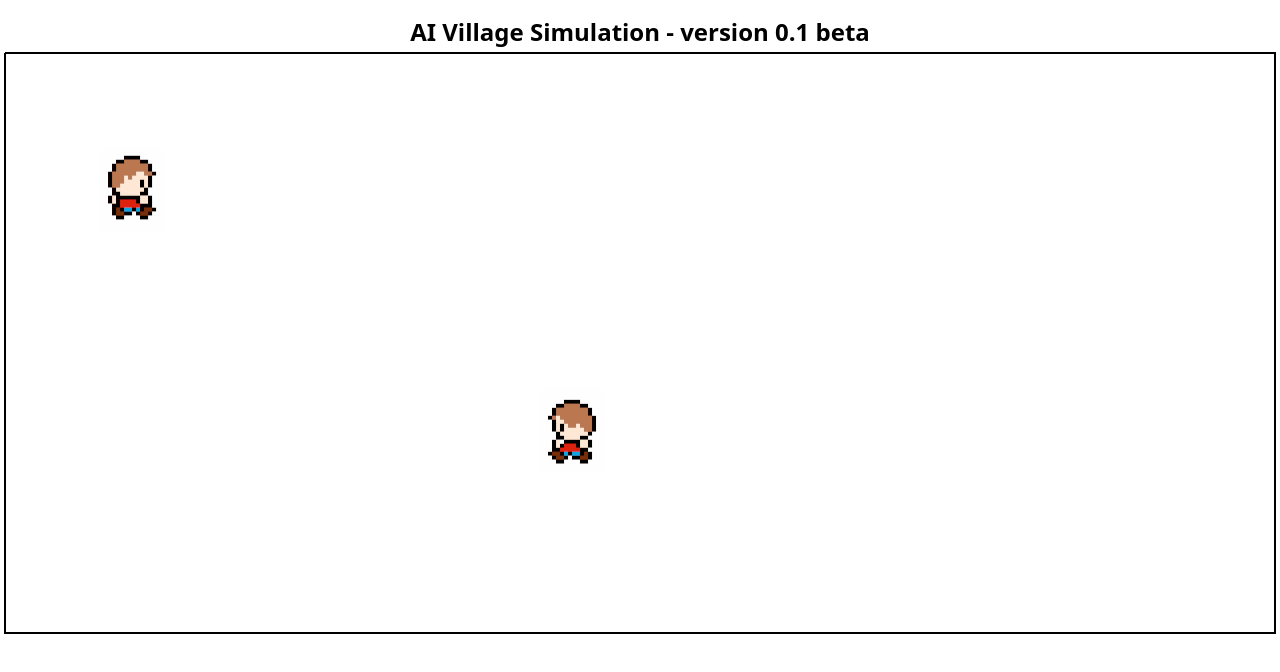
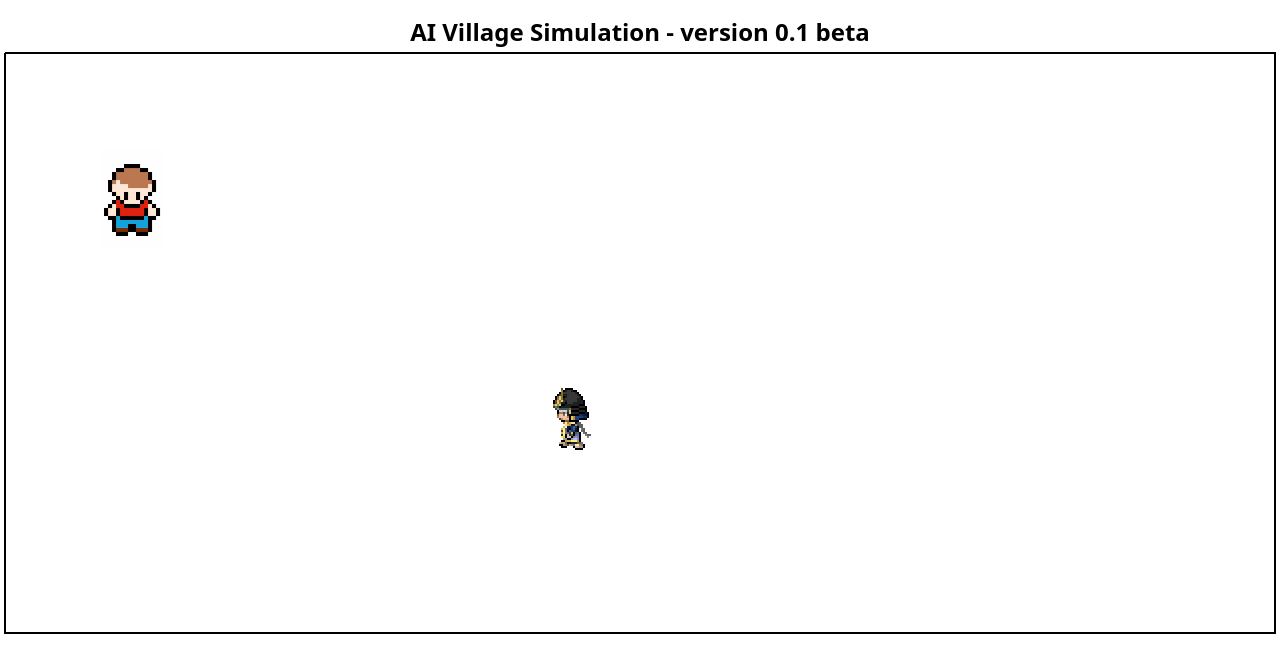
Before and after one commit to noverkill/ai-village, a plain HTML site: page index.html in a window 1280 px wide. Drawn offline with nearby package versions, Linux system fonts and the light colour scheme.

Commit message:
Added second female character. small fixes in character constructor and drawing function.

```diff
--- a/index.html
+++ b/index.html
@@ -196,7 +196,8 @@
         speed,
         direction,
         message = "Uh oh!",
-        isMoving = false
+        isMoving = false,
+        directions = {"left": 2, "right": 3, "up": 1, "down": 0}
       ) {
         this.village = village;
         this.image = new Image();
@@ -209,10 +210,10 @@
         this.direction = direction;
         this.message = message;
         this.isMoving = isMoving;
+        this.directions = directions;
 
         this.previousDirection = direction;
         this.ctx = this.village.ctx;
-        this.directions = {"left": 2, "right": 3, "up": 1, "down": 0};
         this.currentFrame = 0;
         this.village.addObject(this);
         this.notMovedSteps = 0;
@@ -234,7 +235,6 @@
           this.currentFrame = 0;
           this.prevdirection = direction;
           this.direction = direction;
-          // this.village.draw();
         }
         switch (direction) {
           case "left": this.x -= this.speed; break;
@@ -245,15 +245,15 @@
         this.isMoving = true;
         this.notMovedSteps = 0;
         this.currentFrame = (this.currentFrame + 1) % 4; // Assuming 4 frames per direction
-        // this.village.draw();
       };
 
       stop() {
         this.isMoving = false;
+        this.direction = "down";
       };
 
       draw() {
-        this.ctx.drawImage(this.image, this.currentFrame * this.width, this.directions[this.direction] * 100, this.width, this.height, this.x, this.y, this.width, this.height);
+        this.ctx.drawImage(this.image, this.currentFrame * this.width, this.directions[this.direction] * this.height, this.width, this.height, this.x, this.y, this.width, this.height);
         if (!this.isMoving) {
           this.notMovedSteps += 1;
           if (this.notMovedSteps > 15) {
@@ -278,25 +278,27 @@
       /*village*/ village,
       /*sprite*/ 'character_sprite_sheet-small.png',
       /*width*/ 64,
-      /*height*/ 84,
+      /*height*/ 100,
       /*pos x*/ 100,
       /*posy*/ 100,
       /*speed*/ 8,
-      /*direction*/ "right",
+      /*direction*/ "down",
       /*message*/ "Uh Oh!",
       /*isMoving*/ true
     );
 
     var character2 = new Character (
       /*village*/ village,
-      /*sprite*/ 'character_sprite_sheet-small.png',
+      /*sprite*/ 'girl_character_sheet.png',
       /*width*/ 64,
-      /*height*/ 84,
+      /*height*/ 68,
       /*pos x*/ 700,
       /*posy*/ 500,
       /*speed*/ 8,
       /*direction*/ "left",
-      /*message*/ "Fuuckk!"
+      /*message*/ "Fuuckk!",
+      /*isMoving*/ false,
+      /*directions*/ {"left": 1, "right": 2, "up": 3, "down": 0}
     );
 
     // Handle keyboard input for movement
```
Also changed, not shown: girl_character_sheet.png (added).
